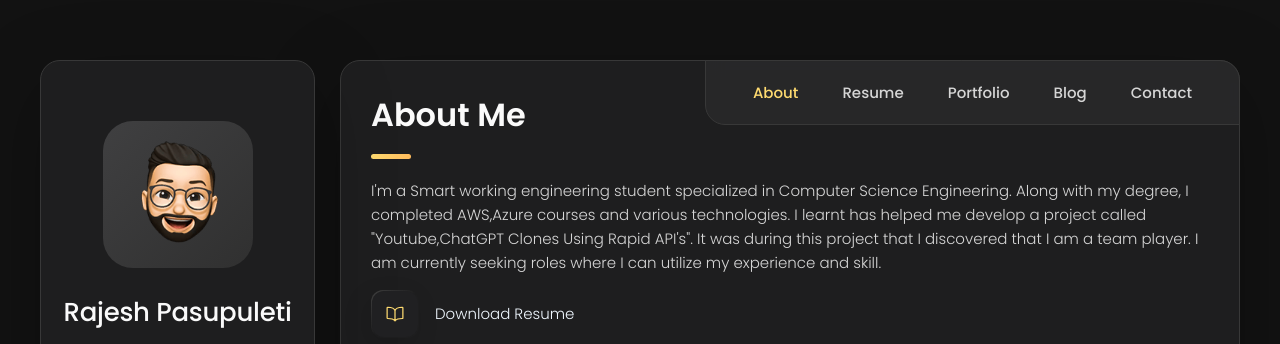
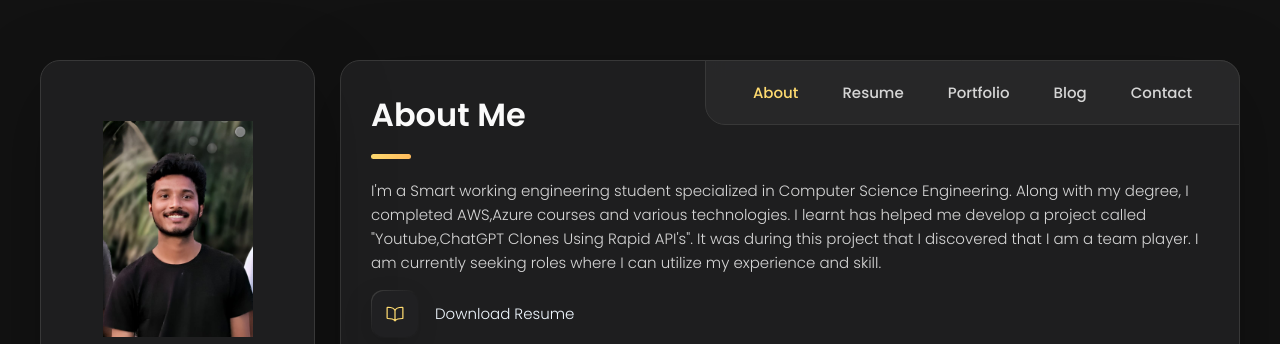
Before and after one commit to Rajesh3923/Portfolio_new, a plain HTML site: page index.html in a window 1280 px wide. Shown: the top 344 px of the page. Drawn offline with nearby package versions, Linux system fonts and the light colour scheme.

Commit message:
Updated PP index.html

```diff
--- a/index.html
+++ b/index.html
@@ -42,7 +42,7 @@
       <div class="sidebar-info">
 
         <figure class="avatar-box">
-          <img src="./assets/images/my-avatar.png" alt="Rajesh Pasupuleti" width="80">
+          <img src="./assets/images/mine.jpg" alt="Rajesh Pasupuleti" width="80">
         </figure>
 
         <div class="info-content">
```
